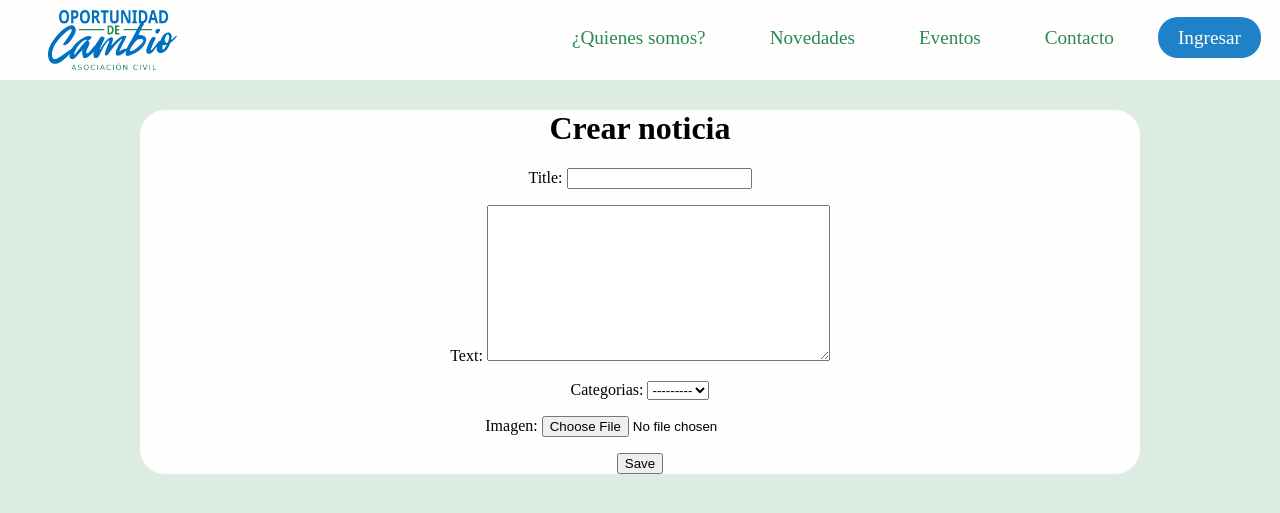
After one commit to soyMoka/blog-django-odec, a Django app: page /news/addNews/ in a window 1280 px wide. The commit adds this page. Shown: the top 513 px of the page. Run offline with Django 4.2, Linux system fonts and the light colour scheme; data that the repository does not hold is empty; parts of the project's set-up code (start-up, migrations or seed data) failed here and were passed over.

Commit message:
Nav (escritorio), primer parte app creador de noticias

```diff
--- /dev/null
+++ b/apps/news/urls.py
@@ -0,0 +1,13 @@
+from django.urls import path
+
+from . import views
+app_name = 'apps.news'
+
+urlpatterns = [
+    path('addNews/', views.addNews.as_view()),
+    #path('listarNews/', views.mostrarNews.as_view()),
+    #path('listarNews2/', views.ListarNews()),
+    #path('listarCategoria/<str:categoria>', views.ListarNewsPorCategoria, name='listarCategoria'),
+
+
+]
--- a/apps/news/views.py
+++ b/apps/news/views.py
@@ -1,3 +1,25 @@
+import imp
+from multiprocessing import context
 from django.shortcuts import render
+from django.urls import reverse_lazy
+from django.views.generic.edit import CreateView
+from django.views.generic.list import ListView
+from .models import News, Categorias
+# Create your views here.
 
-# Create your views here.
+class addNews(CreateView):
+    model=News
+    fields = ['title', 'text', 'Categorias', 'imagen']
+    template_name = 'news/addNews.html'
+    success_url = reverse_lazy('index')
+
+class mostrarNews(ListView):
+    model = News
+    template_name: str = 'news/listarNews.html'
+
+def ListarNews(request):
+    noticia = News
+    context = {
+        'noticia': noticia
+    }
+    return render(request, 'news/listarNews2.html', context)
--- a/oportunidad_de_cambio/local_cj.py
+++ b/oportunidad_de_cambio/local_cj.py
@@ -1,3 +1,6 @@
+# python manage.py runserver --settings=oportunidad_de_cambio.local_cj
+
+
 from .settings import *
 
 DEBUG = True
@@ -9,7 +12,6 @@ ALLOWED_HOSTS = ['*']
 
 
 
-# python manage.py runserver --settings=oportunidad_de_cambio.local_cj
 
 
 
--- a/oportunidad_de_cambio/settings.py
+++ b/oportunidad_de_cambio/settings.py
@@ -116,7 +116,7 @@ STATIC_URL = 'static/'
 STATICFILES_DIRS = [
     BASE_DIR / "static",
 ]
-STATIC_ROOT = BASE_DIR / "staticfiles"
+STATIC_ROOT = BASE_DIR / "static"
 
 MEDIA_URL = "/media/"
 
--- a/oportunidad_de_cambio/urls.py
+++ b/oportunidad_de_cambio/urls.py
@@ -14,7 +14,7 @@ Including another URLconf
     2. Add a URL to urlpatterns:  path('blog/', include('blog.urls'))
 """
 from django.contrib import admin
-from django.urls import path
+from django.urls import path, include
 from django.conf import settings
 from django.conf.urls.static import static
 from .views import Index
@@ -22,6 +22,9 @@ from .views import Index
 urlpatterns = [
     path('admin/', admin.site.urls),
     path('', Index, name="index"),
+    path('news/', include('apps.news.urls')),
+#    path('usuario/', include('apps.usuario.urls')),
+#    path('comentarios/', include('apps.comentarios.urls')),
 
 ] + static(settings.STATIC_URL, document_root=settings.STATIC_ROOT)
 
--- /dev/null
+++ b/static/css/style.css
@@ -0,0 +1,99 @@
+
+body{
+    margin: 0;
+    padding:0;
+    background-color: #2b895128;
+}
+.navigation-bar {
+    display: flex;
+    justify-content: space-between;
+    width: 100%;  /* i'm assuming full width */
+    height: 80px; /* change it to desired width */
+    background-color: #FEFEFE; /* change to desired color */
+    font-size: 1.2em;
+}
+.logo {
+    display: inline;
+    vertical-align: top;
+    width: auto;
+    height: 60px;
+    margin-left: 2.5em;
+    margin-top: 10px;    /* if you want it vertically middle of the navbar. */
+}
+
+.navigation-bar a{
+margin-right: 1em;
+}
+
+.navigation-bar ul{
+    margin-top: 0%;
+    height:100%;
+
+}
+
+.navigation-bar ul li {
+    display: inline-block;
+    height: 100%;
+    height: 100%;        /* if you want it to take the full height of the bar */
+    line-height: 75px;    /* if you want it vertically middle of the navbar */
+    width: auto;
+}
+.navigation-bar ul li > a{
+    display: inline-block;
+    text-decoration: none;
+    color: #2B8951;
+    height:100%;
+    padding: 0 20px 0 20px ;
+}
+.navigation-bar ul li > a:hover{
+    display: inline;
+    text-decoration: solid #FEFEFE 10px;
+    color: #fff;
+    text-decoration: solid;
+    height:50%;
+    background-color: #2B8951;
+    padding: 10px 20px 10px 20px ;
+    border-radius: 20px;
+}
+/*End Nav -------------------------------------*/
+/* ||Butons ----------------------------------*/
+.button01{
+    display: inline;
+    text-decoration: solid #FEFEFE 10px;
+    color: #fff;
+    text-decoration: solid;
+    height:50%;
+    background-color: #1F82C8;
+    padding: 10px 20px 10px 20px ;
+    border-radius: 20px;
+}
+.button01:hover{
+    display: inline;
+    text-decoration: solid #FEFEFE 10px;
+    color: #1F82C8;
+    text-decoration: solid;
+    height:50%;
+    background-color: #FEFEFE;
+    box-shadow: inset 0 0 0 2px #1F82C8;
+    padding: 10px 20px 10px 20px ;
+    border-radius: 20px;
+}
+
+/* End Buttons ----------------------------------- */
+/* Body */
+
+.contenido{
+    margin-left: auto;
+    margin-right: auto;
+
+    display: block;
+    margin-top: 30px;
+    max-width: 1000px;
+    background-color: #FEFEFE;
+    text-align: center;
+    border-radius: 25px;
+}
+
+h1{
+    text-align: center;
+}
--- a/templates/base.html
+++ b/templates/base.html
@@ -1,9 +1,12 @@
+{% load static %}
 <!DOCTYPE html>
 <html lang="en">
 <head>
     <meta charset="UTF-8">
     <meta http-equiv="X-UA-Compatible" content="IE=edge">
     <meta name="viewport" content="width=device-width, initial-scale=1.0">
+
+    <link rel="stylesheet" href="{% static 'css/style.css' %}">
     <title>Oportunidad de cambio</title>
 </head>
 <body>
--- a/templates/header.html
+++ b/templates/header.html
@@ -1,10 +1,12 @@
-<nav>
-    <div><img src="../static/logo_svg_b&w.svg" alt=""></div>
-    <li>
-        <ul><a href="#">Home</a></ul>
-        <ul><a href="#">¿Quienes somos?</a></ul>
-        <ul><a href="#">Novedades</a></ul>
-        <ul><a href="#">Eventos</a></ul>
 
-    </li>
+<nav class="navigation-bar">
+    <a href=""><img class="logo" src="/static/logo_svg_b&w.png"></a>
+    <ul>
+
+        <li><a href="#">¿Quienes somos?</a></li>
+        <li><a href="#">Novedades</a></li>
+        <li><a href="#">Eventos</a></li>
+        <li><a href="#">Contacto</a></li>
+        <a class='button01' href="#">Ingresar</a>
+    </ul>
 </nav>
--- a/templates/index.html
+++ b/templates/index.html
@@ -1,9 +1,9 @@
 {% extends 'base.html' %}
 
-{block contenido}
+{%block contenido%}
 
 <h1>Quienes somos</h1>
 
 
 
-{endblock}
+{%endblock%}
--- /dev/null
+++ b/templates/news/addNews.html
@@ -0,0 +1,18 @@
+{% extends 'base.html' %}
+
+{%block contenido%}
+
+<div class="contenido">
+
+<h1>Crear noticia</h1>
+
+<form method="post">
+    {% csrf_token %}
+    {{form.as_p}}
+    <input type="submit" value="Save">
+
+</form>
+
+</div>
+
+{%endblock%}
```
Also changed, not shown: apps/usuario/urls.py (added), static/logo_svg_b&w.png (added), static/logo_svg_b&w.svg.
